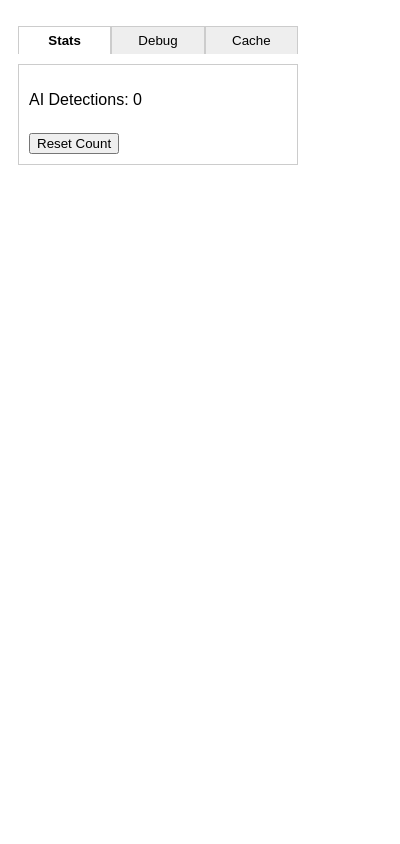
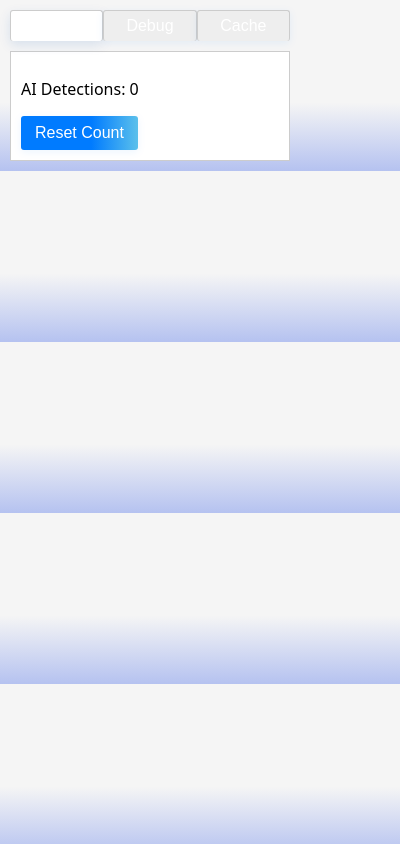
Before and after one commit to padln/quip2, a browser extension: page quip-extension/popup.html in a window 400 px wide. Both pictures are taken after a click on the button "Stats". Drawn offline with Linux system fonts and the light colour scheme.

Commit message:
css improvements

```diff
--- a/quip-extension/popup.html
+++ b/quip-extension/popup.html
@@ -1,55 +1,12 @@
 <!DOCTYPE html>
 <html>
+
 <head>
   <title>quip AI Detector</title>
-  <style>
-    body {
-      font-family: Arial, sans-serif;
-      padding: 10px;
-      width: 280px;
-    }
-    .tab-bar {
-      display: flex;
-      margin-bottom: 10px;
-    }
-    .tab {
-      flex: 1;
-      padding: 6px;
-      text-align: center;
-      cursor: pointer;
-      background: #eee;
-      border: 1px solid #ccc;
-      border-bottom: none;
-    }
-    .tab.active {
-      background: #fff;
-      font-weight: bold;
-    }
-    .tab-content {
-      display: none;
-      border: 1px solid #ccc;
-      padding: 10px;
-      background: #fff;
-    }
-    .tab-content.active {
-      display: block;
-    }
-    #debugLog, #cacheOutput {
-      max-height: 160px;
-      overflow-y: auto;
-      font-size: 12px;
-      background: #f9f9f9;
-      border: 1px solid #ccc;
-      padding: 5px;
-      white-space: pre-wrap;
-    }
-    button {
-      margin-top: 8px;
-    }
-  </style>
+  <link rel="stylesheet" href="style.css">
 </head>
+
 <body>
-
   <!-- Tab Buttons -->
   <div class="tab-bar">
     <button class="tab active" data-tab="stats">Stats</button>
@@ -73,4 +30,5 @@
 
   <script src="popup.js"></script>
 </body>
+
 </html>
--- a/quip-extension/popup.js
+++ b/quip-extension/popup.js
@@ -37,18 +37,16 @@ document.addEventListener("DOMContentLoaded", () => {
   }
 
   // Tab switching
-  document.querySelectorAll(".tab").forEach(tab => {
-    tab.addEventListener("click", () => {
-      document.querySelectorAll(".tab").forEach(t => t.classList.remove("active"));
-      document.querySelectorAll(".tab-content").forEach(c => c.classList.remove("active"));
+  document.querySelectorAll('.tab').forEach(tabBtn => {
+  tabBtn.addEventListener('click', function() {
+    // Remove active class from all tabs and contents
+    document.querySelectorAll('.tab').forEach(btn => btn.classList.remove('active'));
+    document.querySelectorAll('.tab-content').forEach(content => content.classList.remove('active'));
 
-      tab.classList.add("active");
-      const tabId = tab.dataset.tab;
-      document.getElementById(tabId).classList.add("active");
-
-      if (tabId === "cache") {
-        loadCacheEntries();
-      }
+    // Add active class to clicked tab and corresponding content
+    this.classList.add('active');
+    const tabId = this.getAttribute('data-tab');
+    document.getElementById(tabId).classList.add('active');
     });
   });
 });
--- a/quip-extension/style.css
+++ b/quip-extension/style.css
@@ -1,43 +1,51 @@
 body {
   font-family: system-ui, sans-serif;
-    width: 270px;
-    padding: 20px;
+  padding: 10px;
+  width: 280px;
   margin: 0;
-    background: linear-gradient(135deg, #f5f5f5 60%, #e0e7ff 100%);
+  background: linear-gradient(180deg, #f5f5f5 60%, #b5c2f0 100%);
 }
 
-  .container {
+.tab-bar {
   display: flex;
-    flex-direction: column;
-    gap: 14px;
-    background: #fff;
-    border-radius: 10px;
-    box-shadow: 0 4px 16px rgba(0,0,0,0.08);
-    padding: 18px 14px;
+  margin-bottom: 10px;
 }
 
-  h1 {
-    font-size: 1.5rem;
-    margin: 0 0 8px 0;
-    color: #22223b;
-    letter-spacing: 0.5px;
+.tab {
+  flex: 1;
+  padding: 6px;
+  text-align: center;
+  cursor: pointer;
+  background: #eee;
+  border: 1px solid #ccc;
+  border-bottom: none;
 }
 
-  #status {
+.tab.active {
+  background: #fff;
   font-weight: bold;
-    color: #38b000;
-    margin-bottom: 6px;
 }
 
-  .info {
-    display: flex;
-    justify-content: space-between;
-    font-size: 1rem;
-    background: #f8fafc;
-    padding: 8px 12px;
-    border-radius: 6px;
-    border: 1px solid #e0e0e0;
-    box-shadow: 0 1px 3px rgba(0,0,0,0.03);
+.tab-content {
+  display: none;
+  border: 1px solid #ccc;
+  padding: 10px;
+  background: #fff;
+}
+
+.tab-content.active {
+  display: block;
+}
+
+#debugLog,
+#cacheOutput {
+  max-height: 160px;
+  overflow-y: auto;
+  font-size: 12px;
+  background: #f9f9f9;
+  border: 1px solid #ccc;
+  padding: 5px;
+  white-space: pre-wrap;
 }
 
 button {
@@ -45,28 +53,17 @@ body {
   background: linear-gradient(90deg, #007bff 60%, #5bc0eb 100%);
   color: white;
   border: none;
-    border-radius: 6px;
+  border-radius: 3px;
   cursor: pointer;
   font-weight: 500;
   font-size: 1rem;
   transition: background 0.2s, box-shadow 0.2s;
-    box-shadow: 0 2px 8px rgba(0,123,255,0.08);
+  box-shadow: 0 2px 8px rgba(0, 123, 255, 0.08);
 }
 
-  button:hover, button:focus {
+button:hover,
+button:focus {
   background: linear-gradient(90deg, #0056b3 60%, #3a86ff 100%);
   outline: none;
-    box-shadow: 0 4px 12px rgba(0,86,179,0.12);
+  box-shadow: 0 4px 12px rgba(0, 86, 179, 0.12);
 }
-
-  a {
-    font-size: 0.95rem;
-    color: #007bff;
-    text-decoration: none;
-    transition: color 0.2s;
-  }
-
-  a:hover, a:focus {
-    text-decoration: underline;
-    color: #0056b3;
-  }
```
Lines whose indentation alone changed are shown as unchanged.
